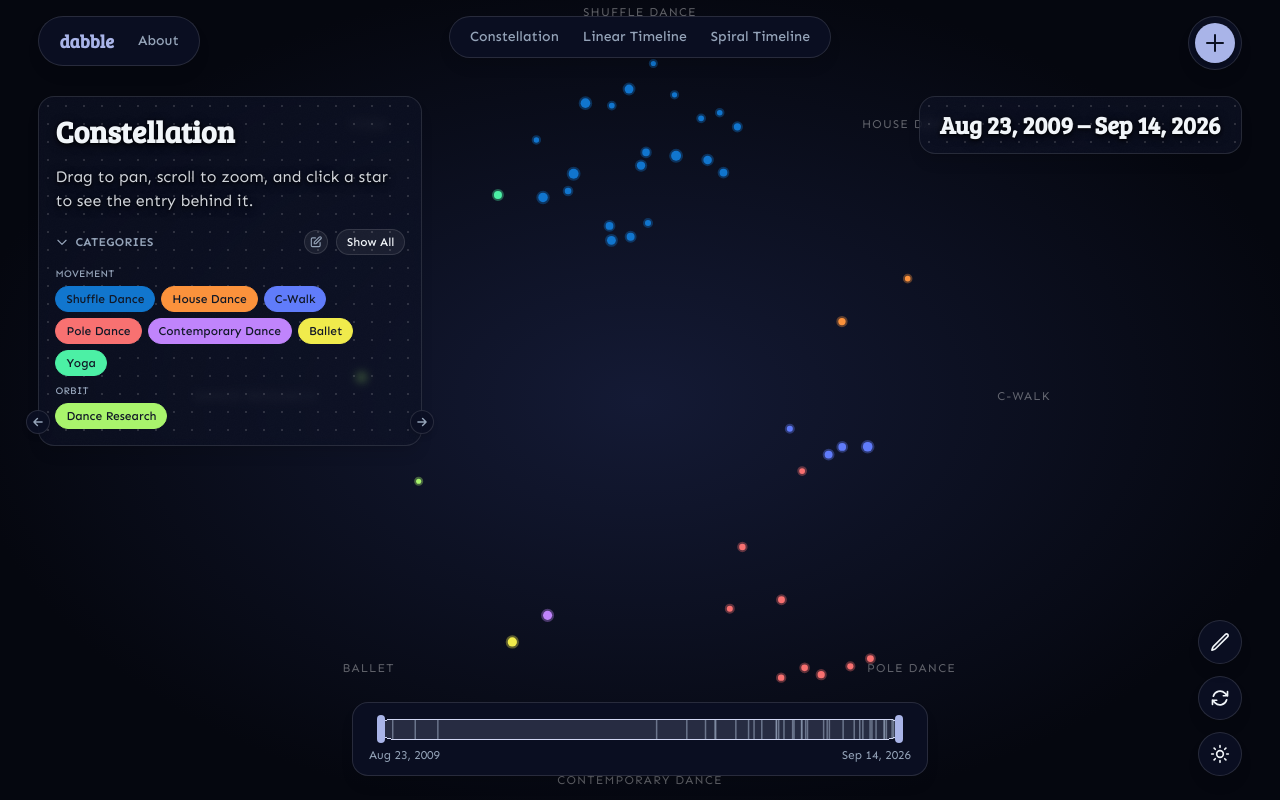
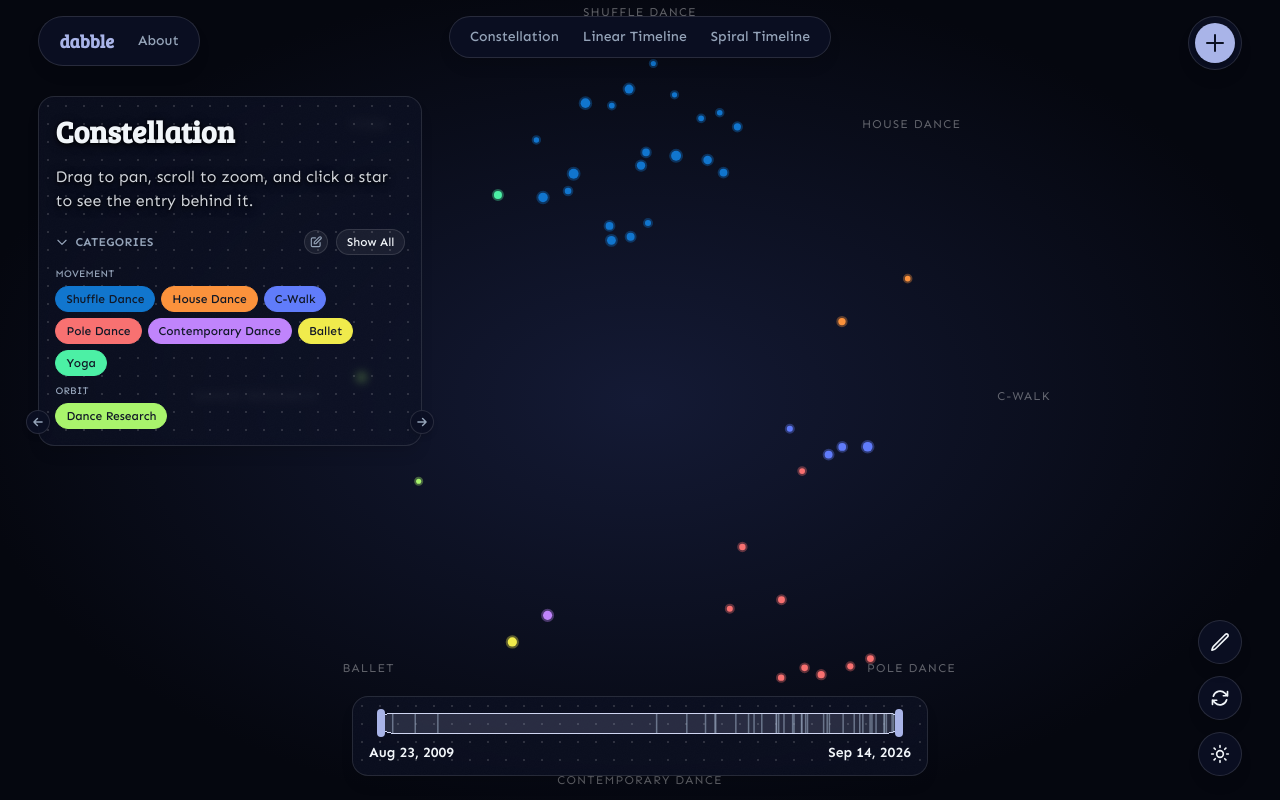
Before and after one commit to davidhle/dabble, a React (Vite) app: page /#/constellation in a window 1280 px wide. Built offline with nearby package versions, Linux system fonts and the light colour scheme; a web font is replaced by a local one.

Commit message:
remove redundant date range header

```diff
--- a/src/components/EditModeBanner.tsx
+++ b/src/components/EditModeBanner.tsx
@@ -39,22 +39,11 @@
 
 import { TOP_SLOT } from '../utils/topRightTooltipStack';
 
-interface EditModeBannerProps {
-  /**
-   * Overrides the stack's top slot - Spiral.tsx passes this to drop the
-   * banner below its VisibleRangeHeader.tsx, which sits in the same
-   * top-right corner.
-   */
-  top?: number;
-}
-
-export default function EditModeBanner({
-  top = TOP_SLOT,
-}: EditModeBannerProps) {
+export default function EditModeBanner() {
   return (
     <div
       className="pointer-events-auto fixed right-[var(--chrome-edge-gutter)] z-40 max-w-sm rounded-md border border-yellow-500/40 bg-yellow-500/10 p-3 text-sm text-[var(--yellow-accent-text)]"
-      style={{ top }}
+      style={{ top: TOP_SLOT }}
       role="status"
     >
       Edit Mode: click any entry to edit it.
--- a/src/components/LinearTimeline.tsx
+++ b/src/components/LinearTimeline.tsx
@@ -278,8 +278,6 @@ interface LinearTimelineProps {
    * LinearTimeline's own click behavior.
    */
   isEditMode: boolean;
-  /** Top of the top-right tooltip stack - see VizEmptyState.tsx's `stackTop`. */
-  tooltipStackTop?: number;
 }
 
 /** Opacity applied to a point/range whose category is filtered out - same value as StarMap.tsx's FILTERED_OUT_OPACITY. */
@@ -410,7 +408,6 @@ export default function LinearTimeline({
   topOffset,
   domainRange,
   isEditMode,
-  tooltipStackTop,
 }: LinearTimelineProps) {
   const containerRef = useRef<HTMLDivElement>(null);
   const svgRef = useRef<SVGSVGElement>(null);
@@ -1269,7 +1266,6 @@ export default function LinearTimeline({
           sidebarWidth={sidebarWidth}
           sidebarSide={sidebarSide}
           editModeBannerVisible={isEditMode}
-          stackTop={tooltipStackTop}
         />
       )}
     </div>
--- a/src/components/SpiralTimeline.tsx
+++ b/src/components/SpiralTimeline.tsx
@@ -571,8 +571,6 @@ interface SpiralTimelineProps {
    * SpiralTimeline's own click behavior.
    */
   isEditMode: boolean;
-  /** Top of the top-right tooltip stack - see VizEmptyState.tsx's `stackTop`. */
-  tooltipStackTop?: number;
 }
 
 /** Small circle radius (px) for a single-point entry and for a range entry's end caps. */
@@ -1397,7 +1395,6 @@ export default function SpiralTimeline({
   domainRange,
   topOffset,
   isEditMode,
-  tooltipStackTop,
 }: SpiralTimelineProps) {
   const containerRef = useRef<HTMLDivElement>(null);
   const svgRef = useRef<SVGSVGElement>(null);
@@ -3292,7 +3289,6 @@ export default function SpiralTimeline({
           sidebarWidth={sidebarWidth}
           sidebarSide={sidebarSide}
           editModeBannerVisible={isEditMode}
-          stackTop={tooltipStackTop}
         />
       )}
     </div>
--- a/src/components/StarMap.tsx
+++ b/src/components/StarMap.tsx
@@ -241,8 +241,6 @@ interface StarMapProps {
    * `topOffset`/`sidebarWidth` purely to hand them to VizEmptyState.
    */
   isEditMode: boolean;
-  /** Top of the top-right tooltip stack - see VizEmptyState.tsx's `stackTop`. */
-  tooltipStackTop?: number;
 }
 
 /** Opacity applied to a star whose category is filtered out. */
@@ -330,7 +328,6 @@ export default function StarMap({
   resetViewSignal,
   topOffset,
   isEditMode,
-  tooltipStackTop,
 }: StarMapProps) {
   const containerRef = useRef<HTMLDivElement>(null);
   const svgRef = useRef<SVGSVGElement>(null);
@@ -941,7 +938,6 @@ export default function StarMap({
           sidebarWidth={sidebarWidth}
           sidebarSide={sidebarSide}
           editModeBannerVisible={isEditMode}
-          stackTop={tooltipStackTop}
         />
       )}
     </div>
--- a/src/components/TimeRangeSelector.tsx
+++ b/src/components/TimeRangeSelector.tsx
@@ -108,10 +108,8 @@ interface TimeRangeSelectorProps {
   /** Which screen edge `sidebarWidth`'s band is on - the wrapper insets from that side instead. */
   sidebarSide: SidebarSide;
   /**
-   * Optional one-line caption rendered just above the card, centered on
-   * it (Spiral.tsx's year-glyph footnote). Lives inside the card so it
-   * follows STACK-AWARE CENTERING for free, rather than the page
-   * re-deriving the card's position.
+   * Optional one-line caption rendered inside the card, centered above
+   * the track (Spiral.tsx's year-glyph footnote).
    */
   caption?: ReactNode;
 }
@@ -125,7 +123,12 @@ const TRACK_HEIGHT = 20;
 /** Width (px) of each drag handle - passed to the brush's own `.handleSize()` so the generated `.handle--w`/`.handle--e` rects match the width this file also styles them to. */
 const HANDLE_WIDTH = 8;
 
-/** `%b %d, %Y` - e.g. "Mar 17, 2023" - used for the start/end labels flanking the track. */
+/**
+ * `%b %d, %Y` - e.g. "Mar 17, 2023" - used for the start/end labels under
+ * the track. These labels are the ONLY on-screen readout of the selected
+ * range (there's no separate header card for it), hence their full-
+ * strength text rather than muted chrome styling.
+ */
 const formatDate = d3.timeFormat('%b %d, %Y');
 
 /**
@@ -359,12 +362,9 @@ const TimeRangeSelector = forwardRef<HTMLDivElement, TimeRangeSelectorProps>(
       // SidebarPanelStack.tsx, nothing here depends on the page's own
       // measured header layout). Centered rather than pinned to a corner
       // (there's no natural corner for a horizontal track the way a round
-      // button has one), and given the SAME opaque "floating chrome" surface
-      // (--panel-bg-color-solid + --panel-border-color + backdrop-blur +
-      // shadow-lg) ResetButton/ResetToast use - this is a floating
-      // CONTROL, not header content, so it follows their visual language
-      // rather than the header's own fully-transparent "text over the
-      // starfield" treatment.
+      // button has one). The card itself uses the sidebar container's
+      // `.bullet-journal-surface` paper grain + dot grid (index.css), so the
+      // two persistent surfaces on each viz page read as one set.
       // z-40: same tier as ResetButton/ResetToast, above the canvas (z-0)
       // and header (z-10), below the AddEntryForm modal (z-50).
       //
@@ -386,14 +386,17 @@ const TimeRangeSelector = forwardRef<HTMLDivElement, TimeRangeSelectorProps>(
         className="fixed bottom-6 z-40 flex justify-center px-3"
         style={{ left: leftInset, right: rightInset }}
       >
+        {/*
+         * `isolate`: gives the card its own stacking context, so the
+         * surface's `z-index: -1` texture layers paint above the card's
+         * background instead of escaping behind it.
+         */}
         <div
           ref={cardRef}
-          className="relative w-full max-w-xl rounded-2xl border border-[var(--panel-border-color)] bg-[var(--panel-bg-color-solid)] px-4 py-3 shadow-lg backdrop-blur"
+          className="bullet-journal-surface isolate w-full max-w-xl rounded-2xl border border-[var(--panel-border-color)] px-4 py-3 shadow-lg backdrop-blur-sm"
         >
           {caption && (
-            // `pointer-events-none`: read-only text that shouldn't
-            // intercept clicks meant for the canvas behind it.
-            <p className="pointer-events-none absolute inset-x-0 bottom-full mb-2 text-center text-xs text-[var(--text-muted-color)]">
+            <p className="mb-1.5 text-center text-xs text-[var(--text-muted-color)]">
               {caption}
             </p>
           )}
@@ -448,7 +451,8 @@ const TimeRangeSelector = forwardRef<HTMLDivElement, TimeRangeSelectorProps>(
             </svg>
           </div>
 
-          <div className="mt-1 flex justify-between text-xs text-[var(--text-muted-color)]">
+          {/* The selected range's one readout - see `formatDate` above. */}
+          <div className="mt-1.5 flex justify-between text-sm font-semibold tabular-nums text-[var(--text-color)]">
             <span>{formatDate(selectedRange.start)}</span>
             <span>{formatDate(selectedRange.end)}</span>
           </div>
--- a/src/components/VisibleRangeHeader.tsx
+++ /dev/null
@@ -1,81 +0,0 @@
-/**
- * VisibleRangeHeader.tsx - The Viz Pages' "Currently Showing" Date Range
- *
- * A small floating card in the top corner opposite the sidebar showing
- * TimeRangeContext's `selectedRange` - the window the page's viz
- * (StarMap/LinearTimeline/SpiralTimeline) is currently drawing - so the range stays readable without looking down at
- * TimeRangeSelector's brush labels (and reads as the "title" of a year
- * glyph click-to-scope).
- *
- * Styled as a sibling of the sidebar container in each viz page: the same
- * `.bullet-journal-surface` paper/dot-grid background, border, radius and
- * shadow. The text matches FocusedEntryView.tsx's opened-entry title -
- * same `--font-heading` (index.css gives it to every h1/h2), size,
- * weight and `--viz-header-text-shadow`.
- *
- * POSITION: `top` is the sidebar container's own measured top, so the two
- * cards line up across the screen; the side flips with the sidebar
- * (SidebarSideToggle.tsx) so they never overlap. It sits in the same
- * corner as the top-right tooltip stack (utils/topRightTooltipStack.ts)
- * when the sidebar is on the left - `onBottomChange` reports this card's
- * live bottom edge so the page can drop that stack below it.
- */
-
-import { useLayoutEffect, useRef } from 'react';
-import type { DateRange } from '../context/TimeRangeContext';
-import type { SidebarSide } from '../hooks/useSidebarWidth';
-import { formatDateRange } from '../utils/formatEntryDate';
-
-interface VisibleRangeHeaderProps {
-  range: DateRange;
-  /** Viewport y (px) of the card's top edge - the page's `containerLayout.top`. */
-  top: number;
-  /** The sidebar's side - the card takes the OPPOSITE top corner. */
-  sidebarSide: SidebarSide;
-  /** Called with the card's bottom edge (viewport px) whenever it moves or resizes. */
-  onBottomChange: (bottom: number) => void;
-}
-
-export default function VisibleRangeHeader({
-  range,
-  top,
-  sidebarSide,
-  onBottomChange,
-}: VisibleRangeHeaderProps) {
-  const ref = useRef<HTMLDivElement>(null);
-
-  useLayoutEffect(() => {
-    const el = ref.current;
-    if (!el) return;
-    const report = () => onBottomChange(el.getBoundingClientRect().bottom);
-    report();
-    const observer = new ResizeObserver(report);
-    observer.observe(el);
-    return () => observer.disconnect();
-  }, [top, onBottomChange]);
-
-  return (
-    // Positioning lives on this wrapper, not the card: `.bullet-journal-
-    // surface` sets its own `position: relative` (for its texture layers),
-    // which would override a `fixed` class on the same element.
-    <div
-      ref={ref}
-      className={`fixed z-10 ${
-        sidebarSide === 'left'
-          ? 'right-[var(--edge-gutter)]'
-          : 'left-[var(--edge-gutter)]'
-      }`}
-      style={{ top }}
-    >
-      <div className="bullet-journal-surface rounded-2xl border border-[var(--panel-border-color)] px-5 py-3 shadow-lg backdrop-blur-sm">
-        <h2
-          className="whitespace-nowrap text-2xl font-bold text-[var(--text-color)]"
-          style={{ textShadow: 'var(--viz-header-text-shadow)' }}
-          aria-label={`Showing ${formatDateRange(range.start, range.end)}`}
-        >
-          {formatDateRange(range.start, range.end)}
-        </h2>
-      </div>
-    </div>
-  );
-}
--- a/src/components/VizEmptyState.tsx
+++ b/src/components/VizEmptyState.tsx
@@ -108,11 +108,6 @@ interface VizEmptyStateProps {
    * true` layout. See the EDIT MODE STACKING comment above.
    */
   editModeBannerVisible: boolean;
-  /**
-   * Overrides the stack's top slot - same purpose as EditModeBanner.tsx's
-   * own `top` prop (see its comment).
-   */
-  stackTop?: number;
 }
 
 export default function VizEmptyState({
@@ -121,12 +116,11 @@ export default function VizEmptyState({
   sidebarWidth,
   sidebarSide,
   editModeBannerVisible,
-  stackTop = TOP_SLOT,
 }: VizEmptyStateProps) {
   if (hasAnyEntries) {
     const top = editModeBannerVisible
-      ? stackTop + EDIT_MODE_HEIGHT_ESTIMATE + STACK_GAP
-      : stackTop;
+      ? TOP_SLOT + EDIT_MODE_HEIGHT_ESTIMATE + STACK_GAP
+      : TOP_SLOT;
 
     return (
       <div
--- a/src/index.css
+++ b/src/index.css
@@ -414,7 +414,7 @@ html[data-sidebar-side='right'] [data-corner-stack] {
  * Collapsed visualization sidebar (SidebarCollapseToggle.tsx): everything
  * in the sidebar wrapper except the collapse toggle itself is hidden -
  * `visibility`, not `display`, so the container keeps its box and the
- * pages' layout measurements (VisibleRangeHeader's top, topOffset) stay
+ * pages' layout measurements (containerLayout, topOffset) stay
  * valid, while hidden elements drop out of hit tests and tab order.
  */
 [data-sidebar-collapsed] {
--- a/src/pages/Constellation.tsx
+++ b/src/pages/Constellation.tsx
@@ -152,8 +152,6 @@ import SidebarSideToggle from '../components/SidebarSideToggle';
 import StarMap from '../components/StarMap';
 import TimeRangeSelector from '../components/TimeRangeSelector';
 import VizPageHeader from '../components/VizPageHeader';
-import VisibleRangeHeader from '../components/VisibleRangeHeader';
-import { STACK_GAP } from '../utils/topRightTooltipStack';
 import { Entry } from '../types/Entry';
 import { loadCategories } from '../utils/categories';
 import { isEntryWithinRange } from '../utils/entryDateRange';
@@ -331,14 +329,6 @@ export default function Constellation({
     },
     [isEditMode, onEditEntry, handleEntryClick, expandSidebar]
   );
-  // VisibleRangeHeader's live bottom edge - when it's in the top-right
-  // corner (sidebar on the left), the top-right tooltip stack
-  // (EditModeBanner/VizEmptyState) drops below it instead of overlapping.
-  const [rangeHeaderBottom, setRangeHeaderBottom] = useState(0);
-  const tooltipStackTop =
-    sidebarSide === 'left' && rangeHeaderBottom > 0
-      ? rangeHeaderBottom + STACK_GAP
-      : undefined;
   const [topOffset, setTopOffset] = useState(0);
 
   useEffect(() => {
@@ -620,18 +610,7 @@ export default function Constellation({
         resetViewSignal={resetViewSignal}
         topOffset={topOffset}
         isEditMode={isEditMode}
-        tooltipStackTop={tooltipStackTop}
       />
-
-      {/* Waits for the sidebar's first measurement so it doesn't flash at the top of the viewport. */}
-      {containerLayout.top > 0 && (
-        <VisibleRangeHeader
-          range={selectedRange}
-          top={containerLayout.top}
-          sidebarSide={sidebarSide}
-          onBottomChange={setRangeHeaderBottom}
-        />
-      )}
 
       {/*
        * Same component, same props shape, and same fixed-bottom
@@ -649,7 +628,7 @@ export default function Constellation({
         sidebarSide={sidebarSide}
       />
 
-      {isEditMode && <EditModeBanner top={tooltipStackTop} />}
+      {isEditMode && <EditModeBanner />}
 
       <ResetToast visible={resetPending} />
 
--- a/src/pages/Spiral.tsx
+++ b/src/pages/Spiral.tsx
@@ -82,8 +82,6 @@ import SidebarSideToggle from '../components/SidebarSideToggle';
 import SpiralTimeline from '../components/SpiralTimeline';
 import TimeRangeSelector from '../components/TimeRangeSelector';
 import VizPageHeader from '../components/VizPageHeader';
-import VisibleRangeHeader from '../components/VisibleRangeHeader';
-import { STACK_GAP } from '../utils/topRightTooltipStack';
 import { Entry } from '../types/Entry';
 import { loadCategories } from '../utils/categories';
 import { isEntryWithinRange } from '../utils/entryDateRange';
@@ -221,14 +219,6 @@ export default function Spiral({
   );
 
   const [topOffset, setTopOffset] = useState(0);
-  // VisibleRangeHeader's live bottom edge - when it's in the top-right
-  // corner (sidebar on the left), the top-right tooltip stack
-  // (EditModeBanner/VizEmptyState) drops below it instead of overlapping.
-  const [rangeHeaderBottom, setRangeHeaderBottom] = useState(0);
-  const tooltipStackTop =
-    sidebarSide === 'left' && rangeHeaderBottom > 0
-      ? rangeHeaderBottom + STACK_GAP
-      : undefined;
 
   useEffect(() => {
     const containerEl = containerRef.current;
@@ -445,18 +435,7 @@ export default function Spiral({
         domainRange={selectedRange}
         topOffset={topOffset}
         isEditMode={isEditMode}
-        tooltipStackTop={tooltipStackTop}
       />
-
-      {/* Waits for the sidebar's first measurement so it doesn't flash at the top of the viewport. */}
-      {containerLayout.top > 0 && (
-        <VisibleRangeHeader
-          range={selectedRange}
-          top={containerLayout.top}
-          sidebarSide={sidebarSide}
-          onBottomChange={setRangeHeaderBottom}
-        />
-      )}
 
       {/*
        * Same component, same props shape, and same fixed-bottom
@@ -477,7 +456,7 @@ export default function Spiral({
         caption="✦ marks a year along the spiral."
       />
 
-      {isEditMode && <EditModeBanner top={tooltipStackTop} />}
+      {isEditMode && <EditModeBanner />}
 
       <ResetToast visible={resetPending} />
       <ResetButton onClick={resetAll} />
--- a/src/pages/Timeline.tsx
+++ b/src/pages/Timeline.tsx
@@ -114,8 +114,6 @@ import SidebarCollapseToggle from '../components/SidebarCollapseToggle';
 import SidebarSideToggle from '../components/SidebarSideToggle';
 import TimeRangeSelector from '../components/TimeRangeSelector';
 import VizPageHeader from '../components/VizPageHeader';
-import VisibleRangeHeader from '../components/VisibleRangeHeader';
-import { STACK_GAP } from '../utils/topRightTooltipStack';
 import { Entry } from '../types/Entry';
 import { loadCategories } from '../utils/categories';
 import { isEntryWithinRange } from '../utils/entryDateRange';
@@ -252,14 +250,6 @@ export default function Timeline({
     },
     [isEditMode, onEditEntry, handleEntryClick, expandSidebar]
   );
-  // VisibleRangeHeader's live bottom edge - when it's in the top-right
-  // corner (sidebar on the left), the top-right tooltip stack
-  // (EditModeBanner/VizEmptyState) drops below it instead of overlapping.
-  const [rangeHeaderBottom, setRangeHeaderBottom] = useState(0);
-  const tooltipStackTop =
-    sidebarSide === 'left' && rangeHeaderBottom > 0
-      ? rangeHeaderBottom + STACK_GAP
-      : undefined;
   const [topOffset, setTopOffset] = useState(0);
 
   useEffect(() => {
@@ -469,18 +459,7 @@ export default function Timeline({
         topOffset={topOffset}
         domainRange={selectedRange}
         isEditMode={isEditMode}
-        tooltipStackTop={tooltipStackTop}
       />
-
-      {/* Waits for the sidebar's first measurement so it doesn't flash at the top of the viewport. */}
-      {containerLayout.top > 0 && (
-        <VisibleRangeHeader
-          range={selectedRange}
-          top={containerLayout.top}
-          sidebarSide={sidebarSide}
-          onBottomChange={setRangeHeaderBottom}
-        />
-      )}
 
       {/*
        * Rendered after LinearTimeline in source order - see the STAGE 3
@@ -500,7 +479,7 @@ export default function Timeline({
         sidebarSide={sidebarSide}
       />
 
-      {isEditMode && <EditModeBanner top={tooltipStackTop} />}
+      {isEditMode && <EditModeBanner />}
 
       <ResetToast visible={resetPending} />
       <ResetButton onClick={resetAll} />
--- a/src/utils/formatEntryDate.ts
+++ b/src/utils/formatEntryDate.ts
@@ -52,8 +52,7 @@ export function formatSingleDate(date: Date, includeTime: boolean): string {
  * Formats a start/end pair as a range like "Jun 30 – Jul 2, 2023".
  * Drops the weekday (unlike the single-date format) since two weekdays
  * for a range reads as clutter; includes the year on both ends only
- * when the range crosses a year boundary. Also used by
- * VisibleRangeHeader.tsx for the viz pages' selected time range.
+ * when the range crosses a year boundary.
  */
 export function formatDateRange(start: Date, end: Date): string {
   const startMonth = start.toLocaleDateString(undefined, { month: 'short' });
```
